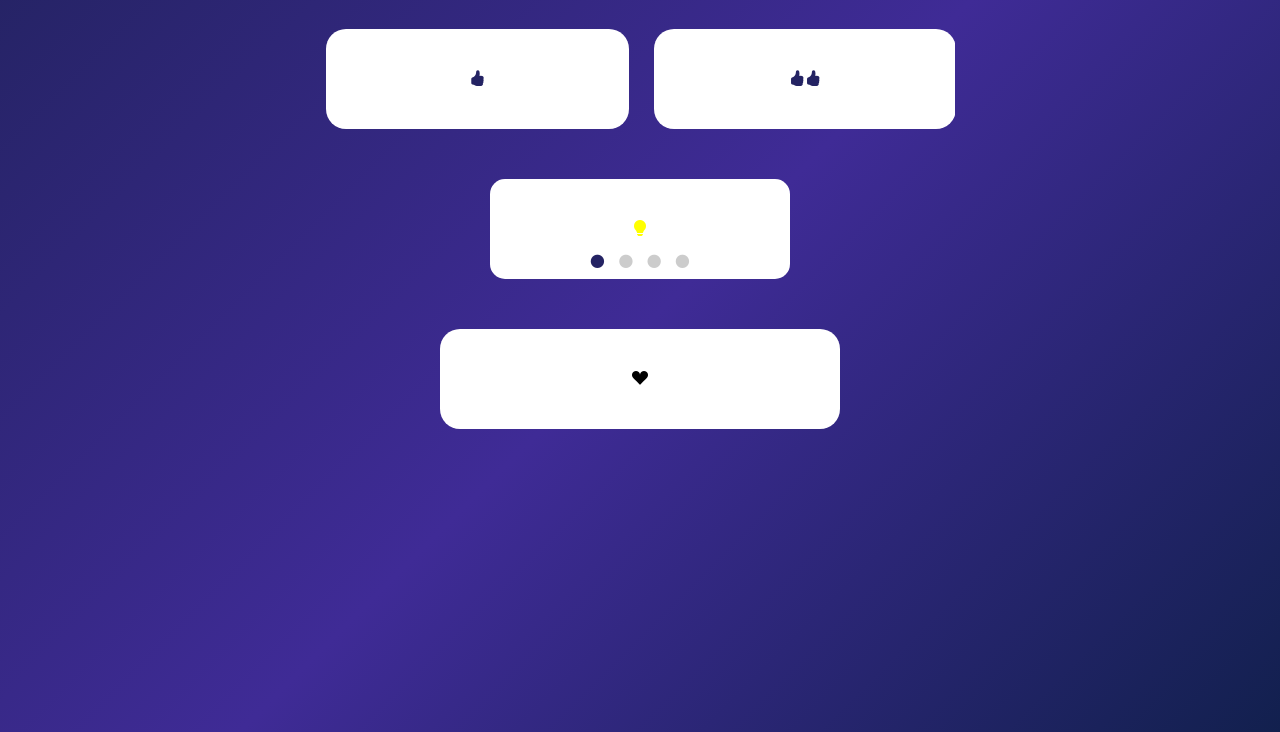
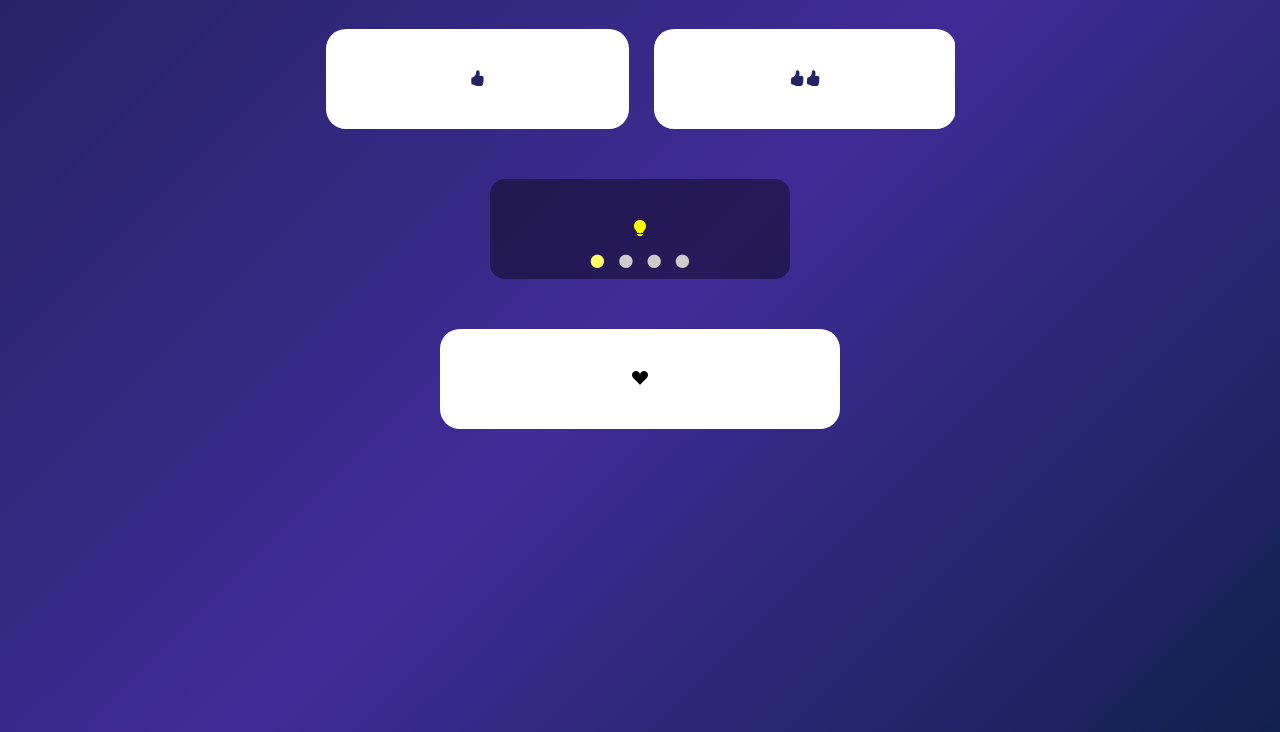
Before and after one commit to jeffmazz/carousels-types, a plain HTML site: page index.html in a window 1280 px wide. Both pictures are taken after a click on the button 597 px from the left and 329 px from the top of the page. Shown: the part 68-800 px from the top of the page. Drawn offline with nearby package versions, Linux system fonts and the light colour scheme.

Commit message:
Enhancement: Adjusting Carousel 2 - JavaScript and CSS

```diff
--- a/index.js
+++ b/index.js
@@ -82,7 +82,7 @@ nextBtn.addEventListener('click', () => {
 const carousel_2 = document.querySelector('.carousel_2')
 const buttons2 = Array.from(document.querySelectorAll('.buttons_2')[0].children)
 
-const imageWidth2 = document.querySelector('.img_2').scrollWidth + 10 // scrollWidth = element width | 10 = gap
+const valueToScroll_2 = document.querySelector('.img_2').offsetWidth + 10 // scrollWidth = element width | 10 = gap
 
 // function to disable buttons and avoid multiple clicks
 const disableButtons2 = () => {
@@ -91,7 +91,7 @@ const disableButtons2 = () => {
     })
 }
 // function to enable click buttons
-const ableButtons2 = () => {
+const enableButtons2 = () => {
     setInterval(() => {
         buttons2.forEach(button => {
             button.disabled = false
@@ -106,7 +106,7 @@ for(let index = 0; index <= 3; index ++) {
 
         buttons2.map(button => {
             if(button === buttons2[index]) {
-                button.style.color = "rgb(36, 35, 99)"
+                button.style.color = "rgb(255, 255, 100)"
             } else {
                 button.style.color = "#ccc"
             }
@@ -116,11 +116,11 @@ for(let index = 0; index <= 3; index ++) {
 
         carousel_2.scrollTo({
             top:0,
-            left: imageWidth2 * index,
+            left: valueToScroll_2 * index,
             behavior: 'smooth'
         })
 
-        ableButtons2()
+        enableButtons2()
 
     })
 
--- a/styles.css
+++ b/styles.css
@@ -109,7 +109,7 @@ h1 {
     flex: 0 0 300px;
     width: 300px;
     height: 100px;
-    background-color: #FFF;
+    backdrop-filter: brightness(60%);
     border-radius: 15px;
 }
 
@@ -131,12 +131,8 @@ h1 {
     pointer-events: auto;
 }
 
-.buttons_2 button:hover {
-    color: rgb(36, 35, 99);
-}
-
 .buttons_2 button:first-child {
-    color: rgb(36, 35, 99);
+    color: rgb(255, 255, 100);
 }
 
 /* Third Carousel */
```
